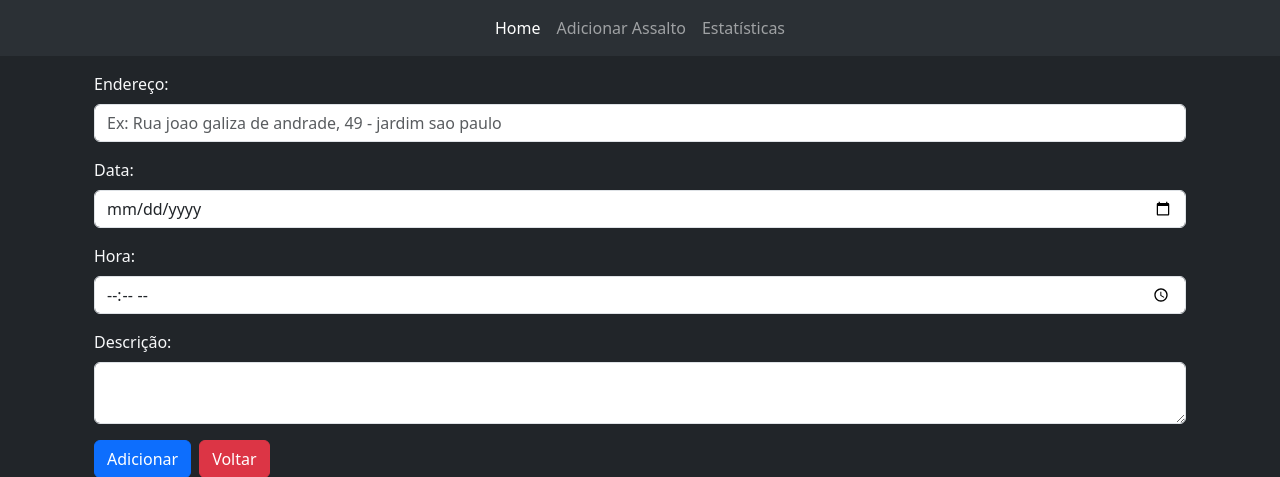
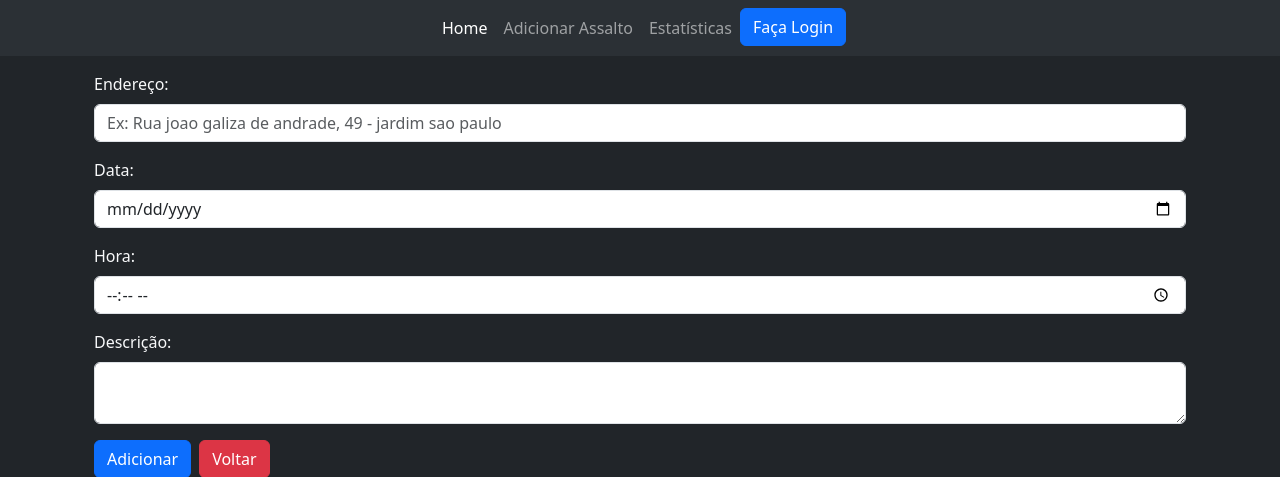
Before and after one commit to DaviAlencar2/jp-heatmap-assaltos, a Django app: page /add/ in a window 1280 px wide. Shown: the top 477 px of the page. Run offline with Django 5.2, Linux system fonts and the light colour scheme; some libraries are stand-ins or nearby versions.

Commit message:
feat: alterando estrutura dos templates

```diff
--- a/templates/partials/_navBar.html
+++ b/templates/partials/_navBar.html
@@ -1,10 +1,10 @@
-<nav class="navbar navbar-expand-lg bg-body-tertiary" data-bs-theme="dark">
+<nav class="navbar navbar-expand-sm bg-body-tertiary " data-bs-theme="dark">
     <div class="container-fluid">
         <button class="navbar-toggler" type="button" data-bs-toggle="collapse" data-bs-target="#navbarScroll" aria-controls="navbarScroll" aria-expanded="false" aria-label="Toggle navigation">
             <span class="navbar-toggler-icon"></span>
         </button>
-      <div class="collapse navbar-collapse" id="navbarScroll">
-        <ul class="navbar-nav me-auto my-2 my-lg-0 navbar-nav-scroll mx-auto" style="--bs-scroll-height: 100px;">
+      <div class="collapse navbar-collapse " id="navbarScroll">
+        <ul class="navbar-nav me-auto my-2 my-lg-0 navbar-nav-scroll mx-auto d-flex" style="--bs-scroll-height: 100px;">
           <li class="nav-item">
             <a class="nav-link active" aria-current="page" href="{% url 'home' %}">Home</a>
           </li>
@@ -14,18 +14,9 @@
           <li class="nav-item">
             <a class="nav-link" aria-disabled="true" href="{% url 'stats' %}">Estatísticas</a>
           </li>
-          {% if show_year_dropdown %}
-          <li class="nav-item dropdown ">
-            <a class="nav-link dropdown-toggle text-primary-emphasis" href="#" role="button" data-bs-toggle="dropdown" aria-expanded="false">
-              Filtre por ano
-            </a>
-            <ul class="dropdown-menu">
-              <li><a class="dropdown-item" href="#" onclick="updateMap(2025)">2025</a></li>
-              <li><a class="dropdown-item" href="#" onclick="updateMap(2024)">2024</a></li>
-            </ul>
-          </li>
-          {% endif %}
+          <li class="nav-item "> {% include 'partials/_userBtn.html' %}</li>
         </ul>
+
       </div>
     </div>
   </nav>
--- /dev/null
+++ b/templates/partials/_userBtn.html
@@ -0,0 +1,5 @@
+{% if not user_is_authenticade %}
+<a class="btn btn-primary">Faça Login</a>
+{% else %}
+<a class="btn btn-primary" href="{% url 'logout' %}">Sair</a>
+{% endif %}
```
Also changed, not shown: templates/heatmap/home.html (+8 -1 lines), templates/accounts/login.html (added), templates/accounts/signup.html (added).
